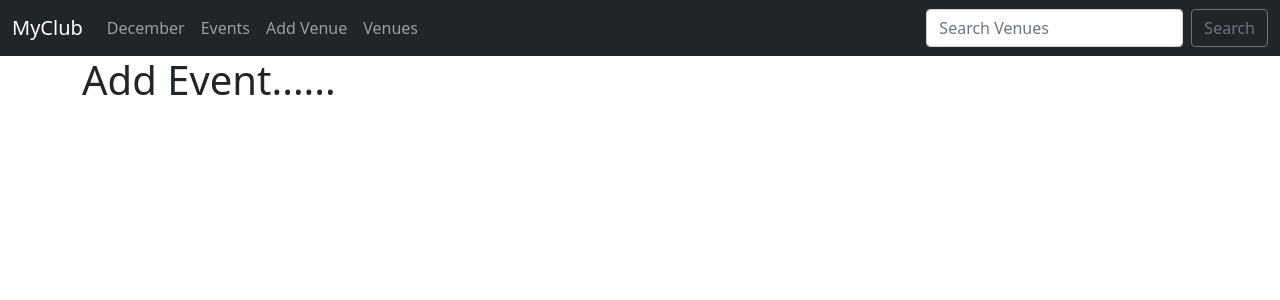
After one commit to TimzOwen/events, a Django app: template events/templates/events/add_event.html in a window 1280 px wide. The commit adds this page. Shown: the top 300 px of the page. Run offline with Django 4.2, Linux system fonts and the light colour scheme; the template is opened without the code that fills it, so the values that code supplies are empty.

Commit message:
update event

```diff
--- /dev/null
+++ b/events/templates/events/add_event.html
@@ -0,0 +1,7 @@
+{% extends 'events/base.html' %}
+{% block content %}
+    <h1>Add Event......</h1>
+    <br>
+
+
+{% endblock %}
--- a/events/templates/events/venue.html
+++ b/events/templates/events/venue.html
@@ -8,9 +8,9 @@
                 <td>
                     <a href="{% url 'show-venue' venue.id %}">{{ venue }}</a>
                 </td>
-            <td align="right">
-                <a href="{% url 'update-venue' venue.id %}" class="btn btn-outline-secondary">Update</a>
-            </td>
+                <td align="right">
+                    <a href="{% url 'update-venue' venue.id %}" class="btn btn-outline-secondary">Update</a>
+                </td>
             </tr>
         {% endfor %}
     </table>
--- a/events/urls.py
+++ b/events/urls.py
@@ -10,4 +10,5 @@ urlpatterns = [
     path('show_venue/<venue_id>', views.show_venue, name="show-venue"),
     path('search_venues', views.search_venues, name='search-venues'),
     path('update_venue/<venue_id>', views.update_venue, name='update-venue'),
+    path('add_event', views.add_event, name="add-event")
 ]
--- a/events/views.py
+++ b/events/views.py
@@ -5,6 +5,10 @@ from datetime import datetime
 from .models import Event, Venue
 from .forms import VenueForm
 from django.http import HttpResponseRedirect
+
+
+def add_event(request):
+    # copy from add venue and adjust arcordingly
 
 
 def update_venue(request, venue_id):
```
